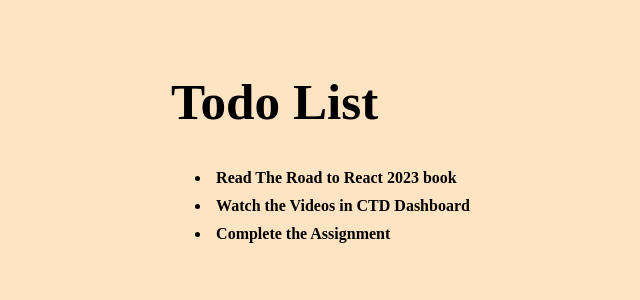
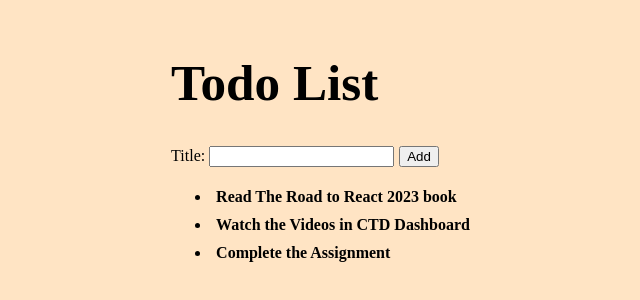
Before and after one commit to ifarooq09/react-todo, a React (Vite) app: page / in a window 1280 px wide. Shown: the part 248-548 px from the top of the page, without its empty margins (317-957 px from the left). Built offline with nearby package versions, Linux system fonts and the light colour scheme.

Commit message:
lesson_1_2 assignment successfully completed

```diff
--- /dev/null
+++ b/src/AddTodoForm.jsx
@@ -0,0 +1,14 @@
+
+const AddTodoForm = () => {
+  return (
+    <div>
+      <form>
+        <label htmlFor="todoTitle">Title: </label>
+        <input id="todoTitle" type="text" />
+        <button type="submit" style={{ marginLeft: "5px"}}>Add</button>
+      </form>
+    </div>
+  )
+}
+
+export default AddTodoForm
--- a/src/App.jsx
+++ b/src/App.jsx
@@ -1,30 +1,16 @@
+import AddTodoForm from "./AddTodoForm";
+import TodoList from "./TodoList";
 
-const todoList = [
-  {
-    id: 1,
-    title: "Read The Road to React 2023 book"
-  },
-  {
-    id: 2,
-    title: "Watch the Videos in CTD Dashboard"
-  },
-  {
-    id: 3,
-    title: "Complete the Assignment"
-  }
-]
+
 function App() {
 
   return (
     <>
       <h1>Todo List</h1>
-      <ul>
-        {
-          todoList.map((todo) => (
-            <li key={todo.id}>{todo.title}</li>
-          ))
-        }
-      </ul>
+
+      <AddTodoForm />
+
+      <TodoList />
     </>
   );
 }
--- /dev/null
+++ b/src/TodoList.jsx
@@ -0,0 +1,31 @@
+
+const TodoList = () => {
+    const todoList = [
+        {
+          id: 1,
+          title: "Read The Road to React 2023 book"
+        },
+        {
+          id: 2,
+          title: "Watch the Videos in CTD Dashboard"
+        },
+        {
+          id: 3,
+          title: "Complete the Assignment"
+        }
+      ]
+
+  return (
+    <div>
+      <ul>
+        {
+          todoList.map((todo) => (
+            <li key={todo.id}>{todo.title}</li>
+          ))
+        }
+      </ul>
+    </div>
+  )
+}
+
+export default TodoList
```
